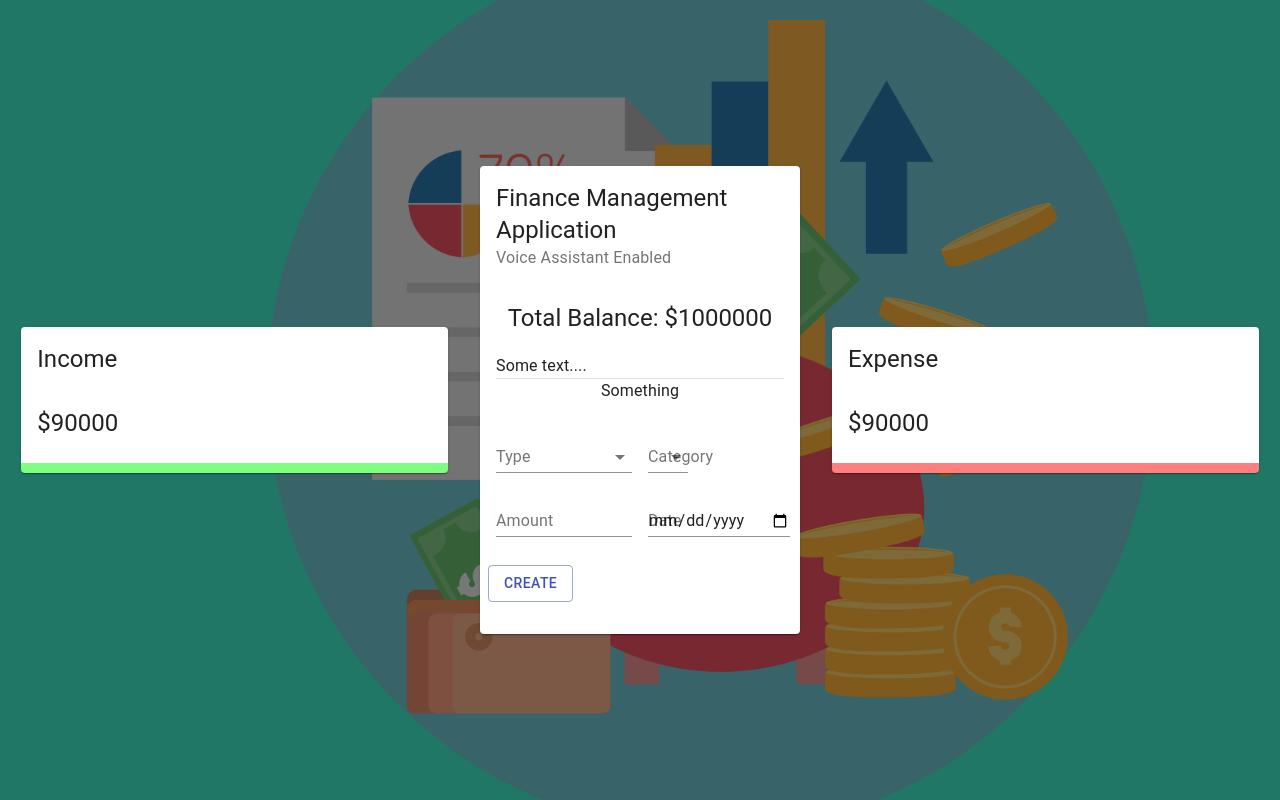
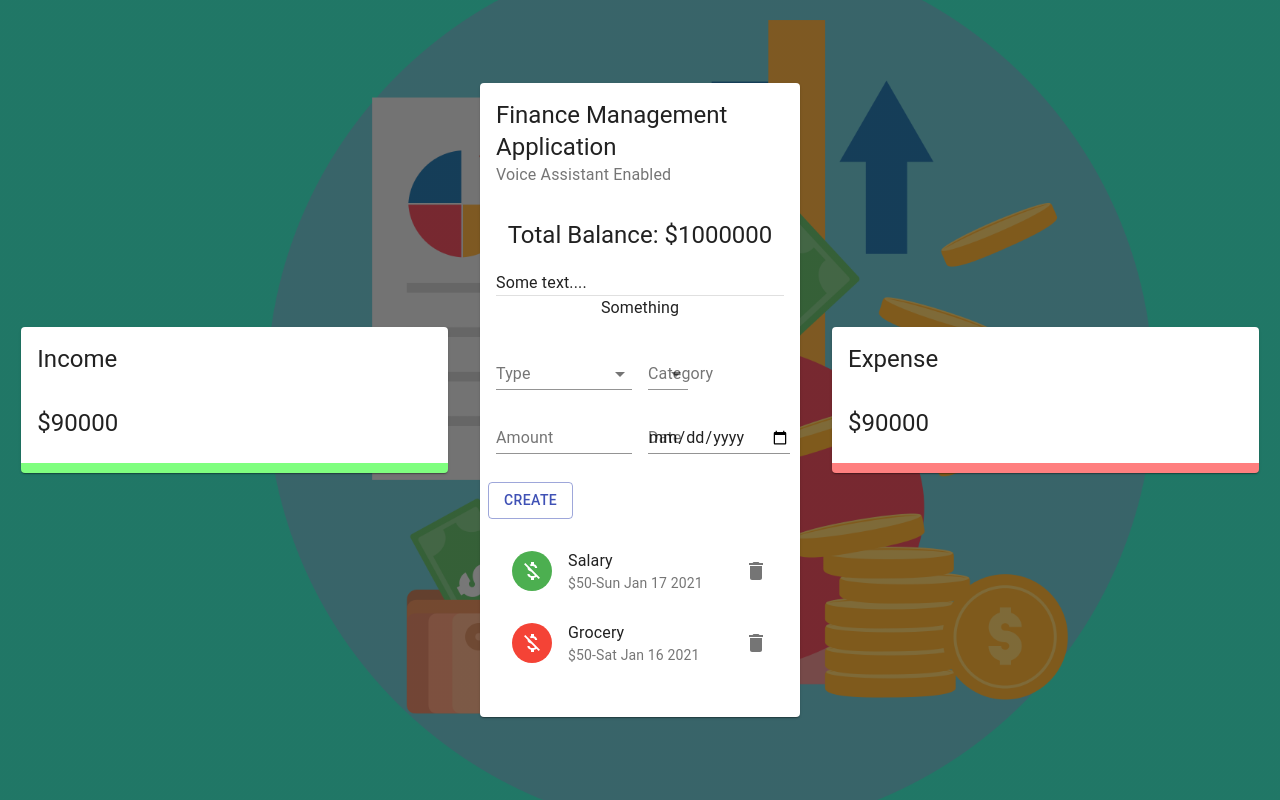
Before and after one commit to therealkundanpatil/Finance-Mangament-System-coupled-with-Voice-Recognition, a React (Create React App) app: page / in a window 1280 px wide. Built offline with nearby package versions, Linux system fonts and the light colour scheme.

Commit message:
-Dummy transaction in drop down list up and running

```diff
--- /dev/null
+++ b/src/components/Main/List/List.jsx
@@ -0,0 +1,39 @@
+import React from "react";
+import { List as MUIList, ListItem, ListItemAvatar, ListItemText, Avatar, ListItemSecondaryAction, IconButton, Slide } from "@material-ui/core";
+import { Delete, MoneyOff } from "@material-ui/icons";
+import useStyles from "./styles.js";
+
+
+function List() {
+
+    const classes = useStyles();
+    const transaction = [
+        { id: 1, type: "Income",    category: "Salary",     amount:50,  date: "Sun Jan 17 2021" },
+        { id: 1, type: "Expense",   category: "Grocery",    amount:50,  date: "Sat Jan 16 2021" },
+        { id: 1, type: "Income",    category: "Business",   amount:50,  date: "Fri Jan 15 2021" },
+    ];
+
+    return (
+        <MUIList dense={false} className={classes.list}>
+            {transaction.map((transaction) => (
+                <Slide direction="down" in mountOnEnter unmountOnExit key={transaction.id}>
+                    <ListItem>
+                        <ListItemAvatar>
+                            <Avatar className={transaction.type === "Income" ? classes.avatarIncome : classes.avatarExpense}>
+                                <MoneyOff></MoneyOff>
+                            </Avatar>
+                        </ListItemAvatar>
+                        <ListItemText primary={transaction.category} secondary={`$${transaction.amount}-${transaction.date}`}></ListItemText>
+                        <ListItemSecondaryAction>
+                            <IconButton edge="end" aria-label="delete" onclick="Do nothing for now">
+                                <Delete></Delete>
+                            </IconButton>
+                        </ListItemSecondaryAction>
+                    </ListItem>
+                </Slide>
+            ))}
+        </MUIList>
+    );
+}
+
+export default List;
--- /dev/null
+++ b/src/components/Main/List/styles.js
@@ -0,0 +1,17 @@
+import { makeStyles } from '@material-ui/core/styles';
+import { red, green } from '@material-ui/core/colors';
+
+export default makeStyles((theme) => ({
+  avatarIncome: {
+    color: '#fff',
+    backgroundColor: green[500],
+  },
+  avatarExpense: {
+    color: theme.palette.getContrastText(red[500]),
+    backgroundColor: red[500],
+  },
+  list: {
+    maxHeight: '150px',
+    overflow: 'auto',
+  },
+}));
--- a/src/components/Main/Main.jsx
+++ b/src/components/Main/Main.jsx
@@ -2,7 +2,7 @@
 import { Card, CardHeader, CardContent, Typography, Grid, Divider } from "@material-ui/core";
 import useStyles from "./styles";
 import Form from "./Form/Form.jsx";
-
+import List from "./List/List.jsx";
 
 function Main() {
 
@@ -22,7 +22,7 @@
             <CardContent className={classes.cardContent}>
                 <Grid container spacing={2}>
                     <Grid item xs={12}>
-                        {/* Some thing  */}
+                        <List></List>
                     </Grid>
                 </Grid>
             </CardContent>
```
